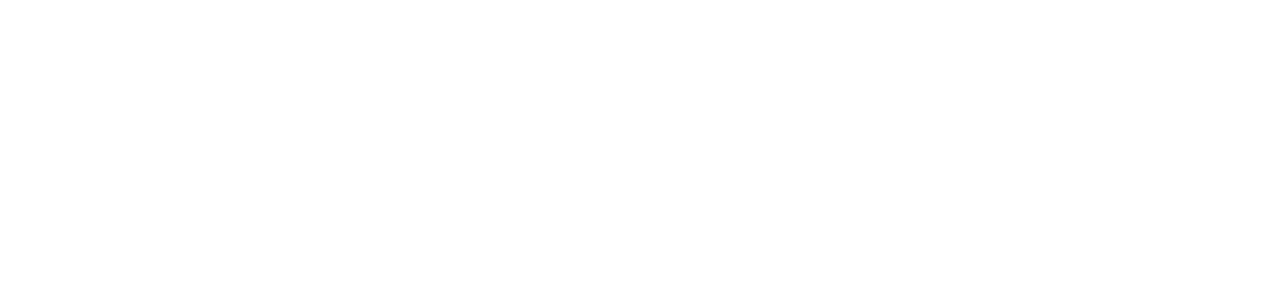
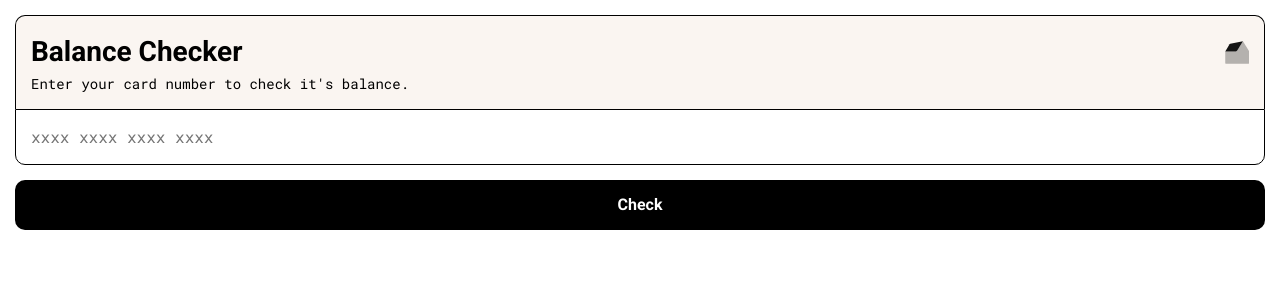
Before and after one commit to davinotdavid/dwelling-fs, a Next.js app in the folder frontend/: page / in a window 1280 px wide. Shown: the top 300 px of the page. Built offline with nearby package versions, Linux system fonts and the light colour scheme.

Commit message:
feat: add BalanceCard component UI

```diff
--- /dev/null
+++ b/frontend/components/BalanceCard/BalanceCard.module.css
@@ -0,0 +1,48 @@
+.container {
+  background-color: #FAF5F1;
+  border: 1px solid #000;
+  border-bottom: 0;
+  border-radius: 10px 10px 0px 0px;
+  padding: 15px;
+  font-size: 14px;
+}
+
+.titleContainer {
+  display: flex;
+  align-items: center;
+}
+
+.titleContainer h1 {
+  font-family: 'Roboto', sans-serif;
+  font-weight: 700;
+  font-size: 28px;
+  width: 100%;
+}
+
+.cardInput {
+  padding: 15px;
+  width: 100%;
+  border: 1px solid #000;
+  border-radius: 0px 0px 10px 10px;
+  margin-bottom: 15px;
+}
+
+.checkButton {
+  font-family: 'Roboto', sans-serif;
+  font-weight: 700;
+  height: 50px;
+  width: 100%;
+  border-radius: 10px;
+  border: 0;
+  background-color: #000;
+  color: #fff;
+  cursor: pointer;
+}
+
+.checkButton:hover {
+  background-color: #222;
+}
+
+.checkButton:active {
+  background-color: #444;
+}
--- /dev/null
+++ b/frontend/components/BalanceCard/index.tsx
@@ -0,0 +1,56 @@
+import { useState, ChangeEvent, MouseEvent } from 'react';
+import DwellingIcon from '../Icons/DwellingIcon';
+import styles from './BalanceCard.module.css';
+
+export default function BalanceCard() {
+  const [creditCardNumber, setCreditCardNumber] = useState<string>('');
+
+  const onCreditCardInputChange = (e: ChangeEvent<HTMLInputElement>) => {
+    const { value } = e.target;
+
+    // Remove any character that is not a number
+    const onlyNumbers = value.replace(/\D/g, '');
+
+    // Add a space in between each set of 4 numbers
+    const formattedValue = onlyNumbers
+      .replace(/(\d{4})/, '$1 ')
+      .replace(/(\d{4}) (\d{4})/, '$1 $2 ')
+      .replace(/(\d{4}) (\d{4}) (\d{4})/, '$1 $2 $3 ');
+
+    setCreditCardNumber(formattedValue);
+  }
+
+  const onCheckButtonClicked = (e: MouseEvent<HTMLButtonElement>) => {
+    // TODO: Call the API
+  }
+
+  return (
+    <>
+      <div className={styles.container}>
+        <div className={styles.titleContainer}>
+          <h1>Balance Checker</h1>
+          <DwellingIcon width={25} height={23} />
+        </div>
+        <p>Enter your card number to check it's balance.</p>
+      </div>
+
+      <input
+        onChange={onCreditCardInputChange}
+        value={creditCardNumber}
+        className={styles.cardInput}
+        name="cardnumber"
+        type="text"
+        placeholder="xxxx xxxx xxxx xxxx"
+        aria-label="Credit card number"
+        maxLength={19}
+      />
+
+      <button
+        className={styles.checkButton}
+        onClick={onCheckButtonClicked}
+      >
+        Check
+      </button>
+    </>
+  )
+}
--- /dev/null
+++ b/frontend/components/Icons/DwellingIcon.tsx
@@ -0,0 +1,14 @@
+type DwellingIconType = {
+  width?: number;
+  height?: number;
+  fill?: string;
+}
+
+export default function DwellingIcon({ width = 85, height = 78, fill = 'none' }: DwellingIconType) {
+  return (
+    <svg width={width} height={height} viewBox="0 0 85 78" fill={fill} xmlns="http://www.w3.org/2000/svg">
+      <path opacity="0.3" fillRule="evenodd" clipRule="evenodd" d="M0.855286 35.5344V75.9693C0.855286 76.9608 1.65907 77.7646 2.65058 77.7646H82.364C83.3555 77.7646 84.1593 76.9608 84.1593 75.9693V36.525C84.1593 35.8545 83.9715 35.1973 83.6173 34.628L62.1699 0.159378L43.0654 31.1325C41.2927 33.9796 38.1763 35.5344 34.8225 35.5344H0.855286Z" fill="#141414"/>
+      <path fillRule="evenodd" clipRule="evenodd" d="M62.1699 0.159378L43.0654 31.1323C41.2926 33.9793 38.1762 35.5294 34.8224 35.5294H0.855988L15.7784 10.0309C16.3051 9.13096 17.1969 8.50442 18.2221 8.31415L62.1699 0.159378Z" fill="#141414"/>
+    </svg>
+  )
+}
--- a/frontend/pages/index.tsx
+++ b/frontend/pages/index.tsx
@@ -1,17 +1,19 @@
 import type { NextPage } from 'next'
 import Head from 'next/head'
+import BalanceCard from '../components/BalanceCard';
 import styles from '../styles/Home.module.css';
 
 const Home: NextPage = () => {
   return (
-    <div className={styles.container}>
+    <div>
       <Head>
         <title>Dwelling — Card Balance Checker</title>
         <meta name="description" content="Part of the technical test for Senior Frontend Developer at Dwelling.co" />
         <link rel="icon" href="/favicon.ico" />
       </Head>
 
-      <main>
+      <main className={styles.main}>
+        <BalanceCard />
       </main>
 
     </div>
--- a/frontend/styles/Home.module.css
+++ b/frontend/styles/Home.module.css
@@ -1,3 +1,3 @@
-.container {
-  background-color: red;
+.main {
+  padding: 15px;
 }
```
